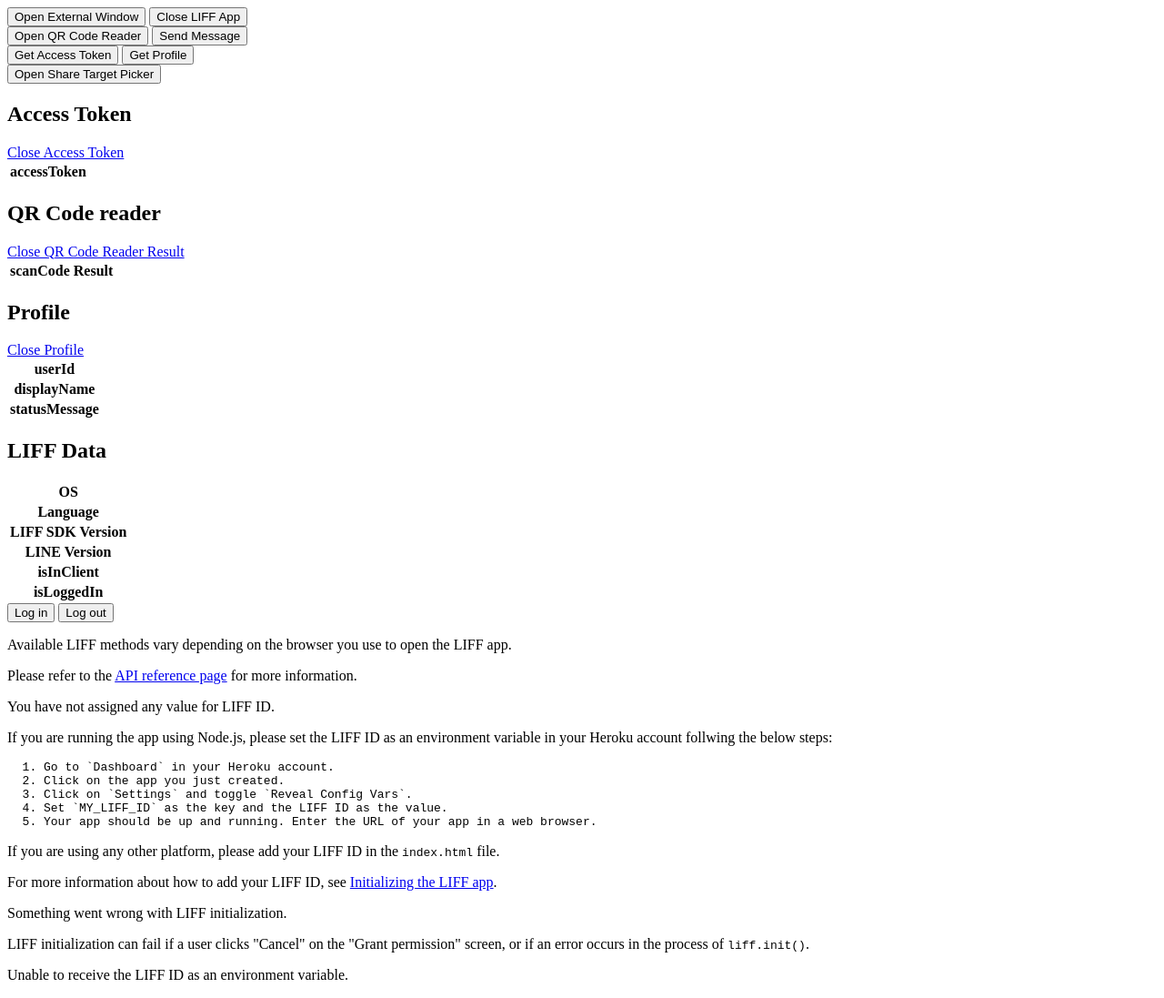
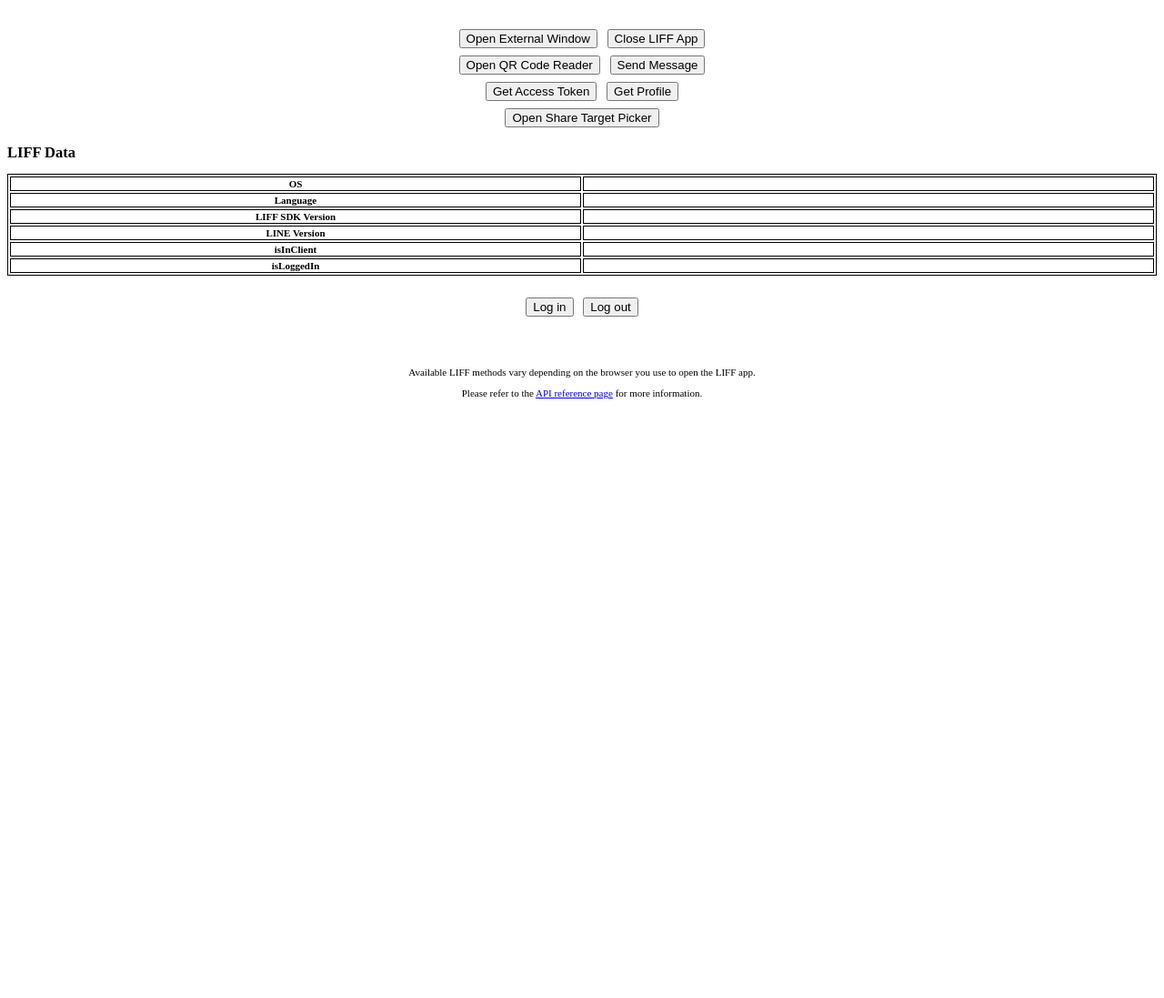
Before and after one commit to tn0302/liffstart, a plain HTML site: page syukkinbot/index.html in a window 1280 px wide. Shown: the whole page at 91% size. After the commit the page ends 800 px from the top, so only its background shows below. Drawn offline with Linux system fonts and the light colour scheme.

Commit message:
Update index.html

```diff
--- a/syukkinbot/index.html
+++ b/syukkinbot/index.html
@@ -4,7 +4,7 @@
         <meta http-equiv="Content-Type" content="text/html; charset=utf-8">
         <meta name="viewport" content="width=device-width, initial-scale=1.0">
         <title>LIFF Starter</title>
-        <?!= HtmlService.createHtmlOutputFromFile('css').getContent(); ?>
+        <link rel="stylesheet" href="style.css">
     </head>
     <body>
         <div id="liffAppContent">
@@ -139,6 +139,6 @@
             <p>Unable to receive the LIFF ID as an environment variable.</p>
         </div>
         <script charset="utf-8" src="https://static.line-scdn.net/liff/edge/2/sdk.js"></script>
-        <?!= HtmlService.createHtmlOutputFromFile('js').getContent(); ?>
+        <script src="liff-starter.js"></script>
     </body>
 </html>
```
